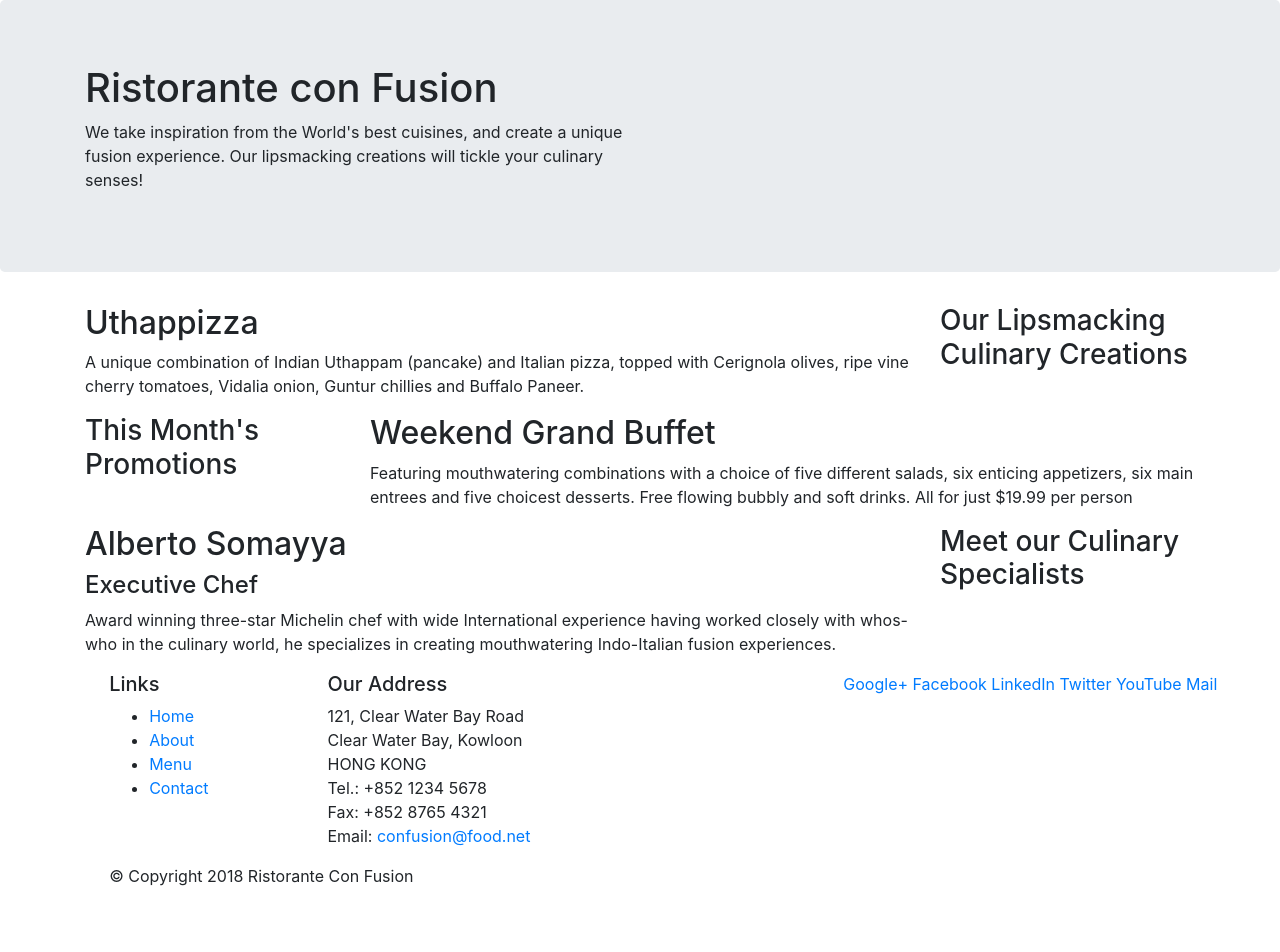
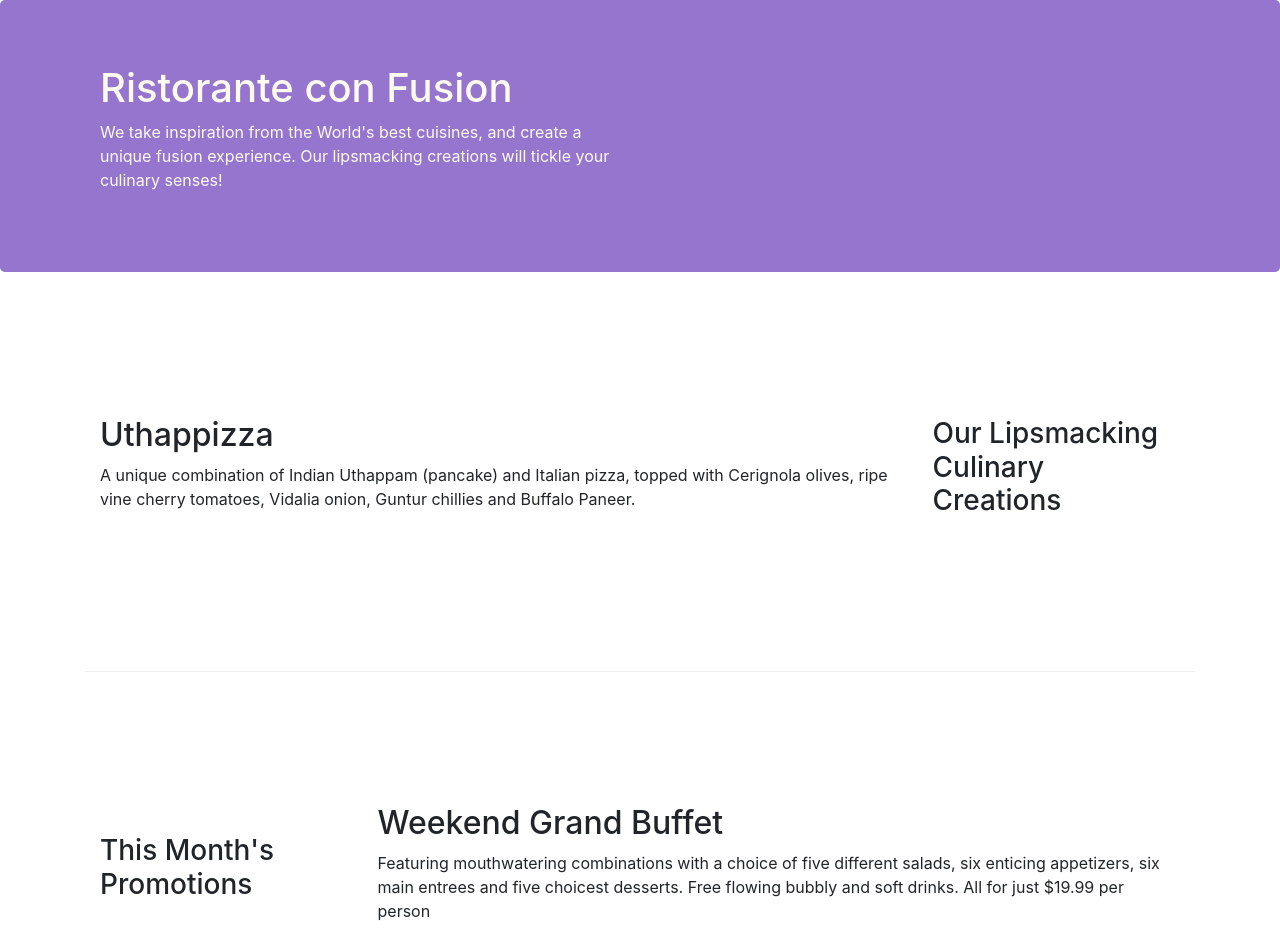
Before and after one commit to mayukh007/first-bootstrap-project, a website: page index.html in a window 1280 px wide. Shown: the top 952 px of the page. Before the commit the page ends 904 px from the top, so only its background shows below. Drawn offline with nearby package versions, Linux system fonts and the light colour scheme.

Commit message:
third commit

```diff
--- /dev/null
+++ b/css/style.css
@@ -0,0 +1,26 @@
+.row-header{
+  margin:0px auto;
+  padding: 0px auto;
+}
+.row-content{
+  margin:0px auto;
+  padding: 50px 0px 50px 0px;
+  border-bottom:1px ridge;
+  min-height: 400px;
+}
+.footer{
+  background-color: #d1c4e9;
+  margin:0px auto;
+  padding:20px 0px 20px 0px;
+}
+.jumbotron{
+  padding: 70px, 30px;
+  margin:0px auto;
+  background:#9575CD;
+  color:floralwhite;
+}
+.address{
+  font-size: 80%;
+  margin:0px auto;
+  color: #0f0f0f;
+}
--- a/index.html
+++ b/index.html
@@ -8,6 +8,7 @@
 
     <!-- Bootstrap CSS -->
     <link rel="stylesheet" href="node_modules/bootstrap/dist/css/bootstrap.min.css">
+    <link rel="stylesheet" href="css/style.css">
     <title>Ristorante Con Fusion</title>
 </head>
 
@@ -15,8 +16,8 @@
 
     <header class="jumbotron">
         <div class="container">
-            <div class = "row">
-                <div class = "col-12 col-sm-6">
+            <div class = "row row-header">
+                <div class = " col-12 col-sm-6">
                     <h1>Ristorante con Fusion</h1>
                     <p>We take inspiration from the World's best cuisines, and create a unique fusion experience. Our lipsmacking creations will tickle your culinary senses!</p>
                 </div>
@@ -27,7 +28,7 @@
     </header>
 
     <div class = " container">
-        <div class="row">
+        <div class="row row-content align-items-center">
             <div class = "col-12 order-sm-last col-sm-4 col-md-3">
                 <h3>Our Lipsmacking Culinary Creations</h3>
             </div>
@@ -38,7 +39,7 @@
         </div>
 
 
-        <div class= " row">
+        <div class= " row row-content align-items-center">
             <div class = "col-12 col-sm-4 col-md-3">
                 <h3>This Month's Promotions</h3>
             </div>
@@ -48,7 +49,7 @@
             </div>
         </div>
 
-        <div class="row">
+        <div class="row row-content align-items-center">
             <div class=" col-12 order-sm-last col-sm-4 col-md-3">
                 <h3>Meet our Culinary Specialists</h3>
             </div>
@@ -60,12 +61,12 @@
         </div>
     </div>
 
-    <footer>
+    <footer class = "footer">
         <div clas="container">
             <div class = "row">
                 <div class = "col-4 offset-1 col-sm-2">
                     <h5>Links</h5>
-                    <ul>
+                    <ul class = "list-unstyled">
                         <li><a href="#">Home</a></li>
                         <li><a href="#">About</a></li>
                         <li><a href="#">Menu</a></li>
@@ -83,8 +84,8 @@
 		              Email: <a href="mailto:confusion@food.net">confusion@food.net</a>
 		           </address>
                 </div>
-                <div class = "row">
-                    <div clas = "col-12 col-sm-4">
+                <div class = "col-12 col-sm-4 align-self-center">
+                    <div class = "text-center">
                         <a href="http://google.com/+">Google+</a>
                         <a href="http://www.facebook.com/profile.php?id=">Facebook</a>
                         <a href="http://www.linkedin.com/in/">LinkedIn</a>
@@ -94,7 +95,7 @@
                     </div>
                 </div>
            </div>
-           <div class = "row">
+           <div class = "row justify-content-center">
                 <div class="offset-1 col-auto">
                     <p>© Copyright 2018 Ristorante Con Fusion</p>
                 </div>
```
